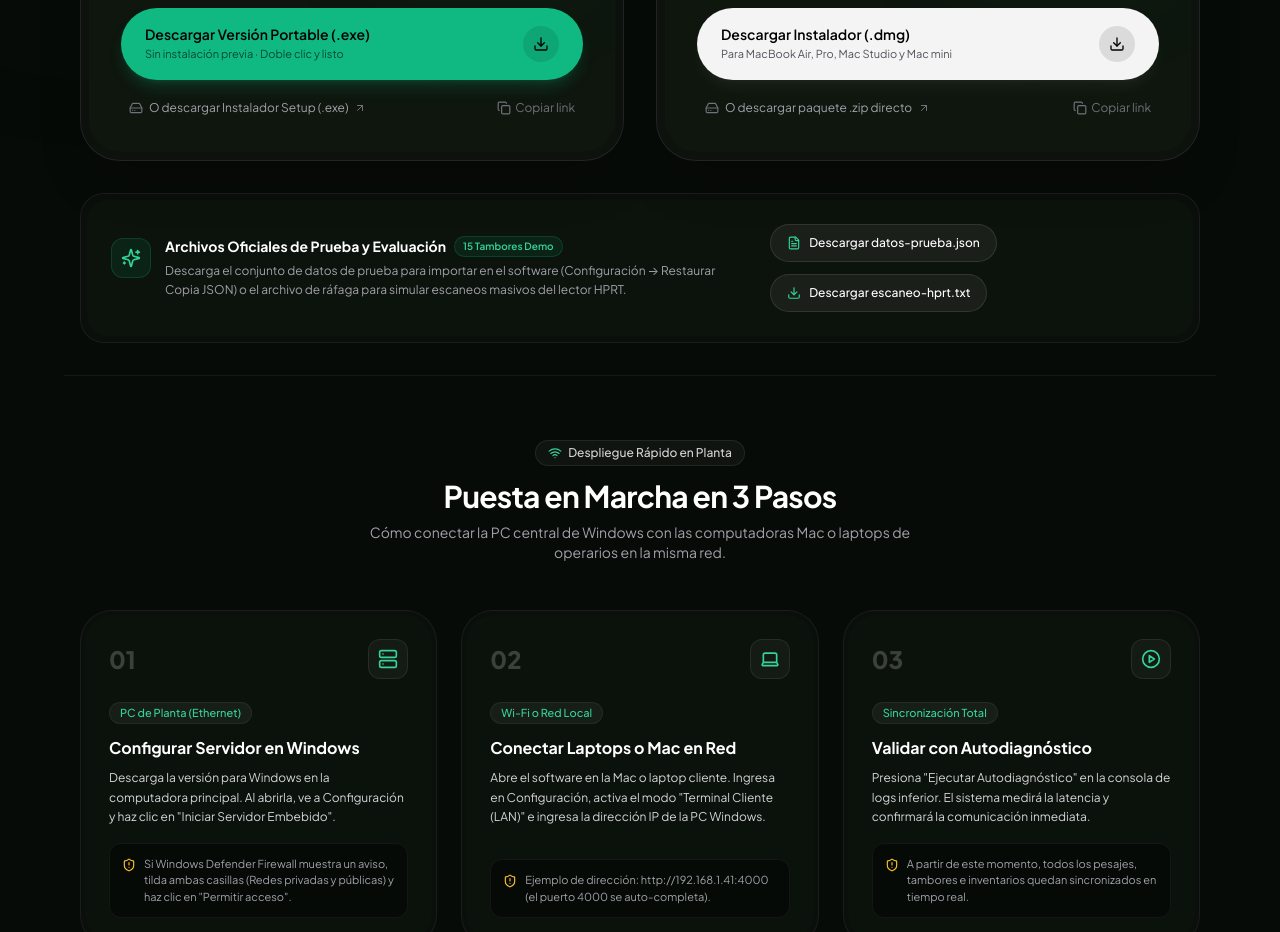
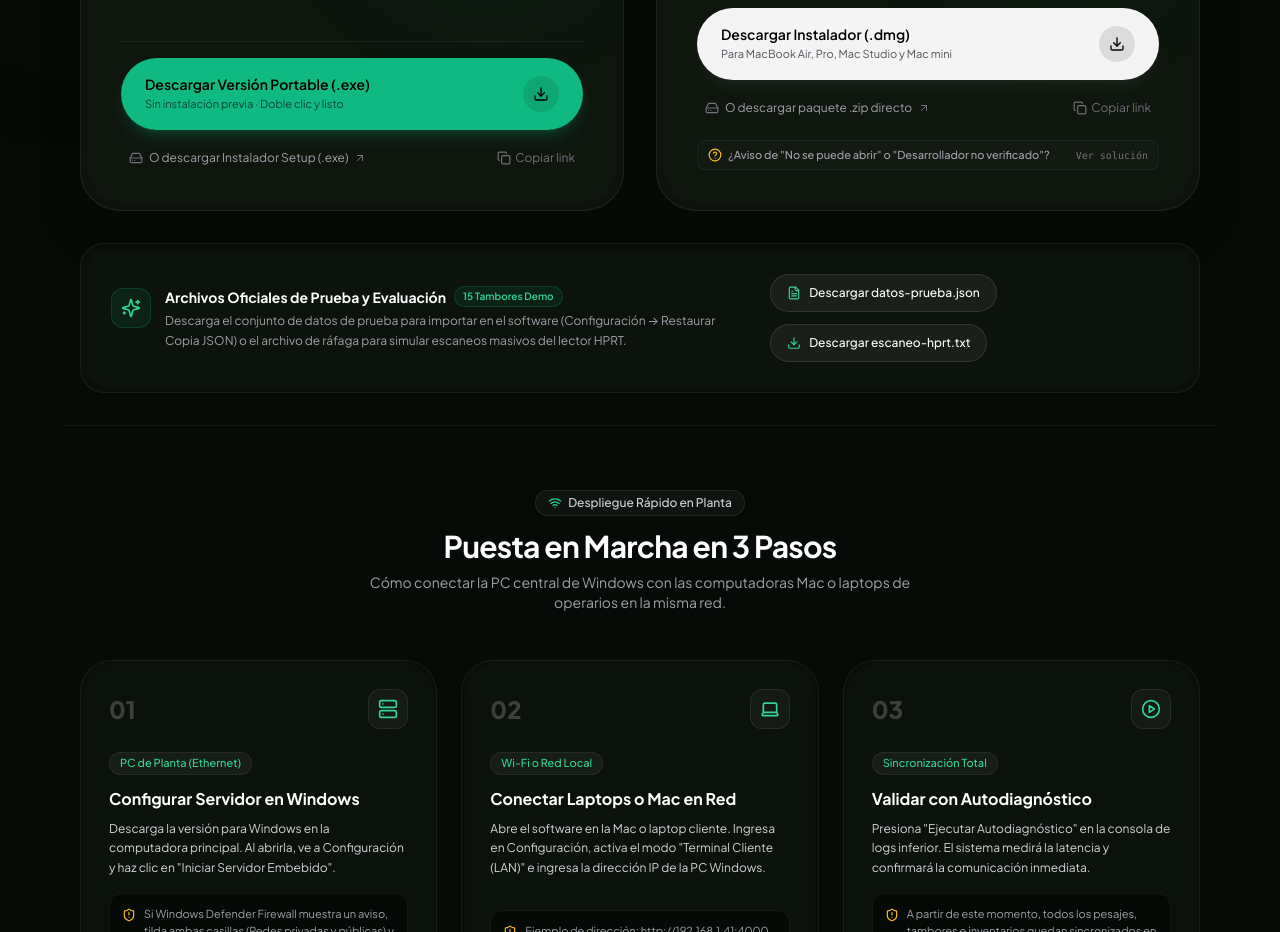
Before and after one commit to LopezJairo/olivicola-lujan-trazabilidad, a React (Vite) app in the folder portal/: page / in a window 1280 px wide. Shown: the part 880-1812 px from the top of the page. Built offline with nearby package versions, Linux system fonts and the light colour scheme.

Commit message:
docs(portal): add macOS Gatekeeper helper and 1-click command to Mac download card

```diff
--- a/portal/src/components/DownloadCards.jsx
+++ b/portal/src/components/DownloadCards.jsx
@@ -1,8 +1,10 @@
 import React, { useState } from 'react';
-import { Download, Laptop, Monitor, Check, Copy, ArrowUpRight, HardDrive, Shield, FileText, Sparkles } from 'lucide-react';
+import { Download, Laptop, Monitor, Check, Copy, ArrowUpRight, HardDrive, Shield, FileText, Sparkles, HelpCircle, Terminal } from 'lucide-react';
 
 export default function DownloadCards({ release }) {
   const [copiedLink, setCopiedLink] = useState(null);
+  const [showMacHelp, setShowMacHelp] = useState(false);
+  const [copiedCmd, setCopiedCmd] = useState(false);
 
   const windows = release?.downloads?.windows || {};
   const mac = release?.downloads?.mac || {};
@@ -12,6 +14,12 @@ export default function DownloadCards({ release }) {
     navigator.clipboard.writeText(url);
     setCopiedLink(key);
     setTimeout(() => setCopiedLink(null), 2500);
+  };
+
+  const handleCopyCommand = (cmd) => {
+    navigator.clipboard.writeText(cmd);
+    setCopiedCmd(true);
+    setTimeout(() => setCopiedCmd(false), 2500);
   };
 
   return (
@@ -201,6 +209,66 @@ export default function DownloadCards({ release }) {
                   )}
                 </button>
               </div>
+
+              {/* Mac Gatekeeper / Seguridad Help */}
+              <div className="pt-2">
+                <button
+                  type="button"
+                  onClick={() => setShowMacHelp(!showMacHelp)}
+                  className="w-full text-left flex items-center justify-between text-[11px] text-zinc-400 hover:text-emerald-400 transition-colors py-1.5 px-2.5 rounded-lg bg-white/[0.02] border border-white/[0.04]"
+                >
+                  <span className="flex items-center gap-1.5 font-medium">
+                    <HelpCircle className="w-3.5 h-3.5 text-amber-400 shrink-0" />
+                    ¿Aviso de "No se puede abrir" o "Desarrollador no verificado"?
+                  </span>
+                  <span className="text-[10px] text-zinc-500 font-mono">
+                    {showMacHelp ? 'Ocultar' : 'Ver solución'}
+                  </span>
+                </button>
+
+                {showMacHelp && (
+                  <div className="mt-2.5 p-3 rounded-xl bg-black/40 border border-white/[0.08] text-xs text-zinc-300 space-y-2.5 animate-fadeIn">
+                    <p className="text-[11px] text-zinc-400 leading-relaxed">
+                      Al no provenir del App Store oficial, macOS Gatekeeper bloquea la app por seguridad. Puedes habilitarla con cualquiera de estas dos opciones:
+                    </p>
+
+                    {/* Opción 1: Terminal */}
+                    <div className="p-2.5 rounded-lg bg-zinc-950/80 border border-zinc-800 space-y-1.5">
+                      <div className="flex items-center justify-between text-[10px] font-semibold text-zinc-400 uppercase tracking-wider">
+                        <span className="flex items-center gap-1">
+                          <Terminal className="w-3 h-3 text-emerald-400" />
+                          Opción 1: Comando en Terminal (1 Clic)
+                        </span>
+                        <button
+                          type="button"
+                          onClick={() => handleCopyCommand('xattr -cr "/Applications/Olivicola Lujan Trazabilidad.app"')}
+                          className="flex items-center gap-1 text-emerald-400 hover:text-emerald-300 normal-case font-sans"
+                        >
+                          {copiedCmd ? (
+                            <>
+                              <Check className="w-3 h-3" />
+                              <span>Copiado</span>
+                            </>
+                          ) : (
+                            <>
+                              <Copy className="w-3 h-3" />
+                              <span>Copiar comando</span>
+                            </>
+                          )}
+                        </button>
+                      </div>
+                      <code className="block p-1.5 rounded bg-black/70 font-mono text-[11px] text-emerald-300 select-all overflow-x-auto">
+                        xattr -cr "/Applications/Olivicola Lujan Trazabilidad.app"
+                      </code>
+                    </div>
+
+                    {/* Opción 2: Ajustes */}
+                    <div className="text-[11px] text-zinc-400 leading-relaxed pl-1 border-l-2 border-emerald-500/30">
+                      <span className="font-semibold text-zinc-300">Opción 2 (Sin Terminal):</span> Ve a <strong>Ajustes del Sistema</strong> → <strong>Privacidad y seguridad</strong> → busca el aviso abajo en Seguridad y haz clic en <strong>"Abrir de todos modos"</strong>.
+                    </div>
+                  </div>
+                )}
+              </div>
             </div>
 
           </div>
```
